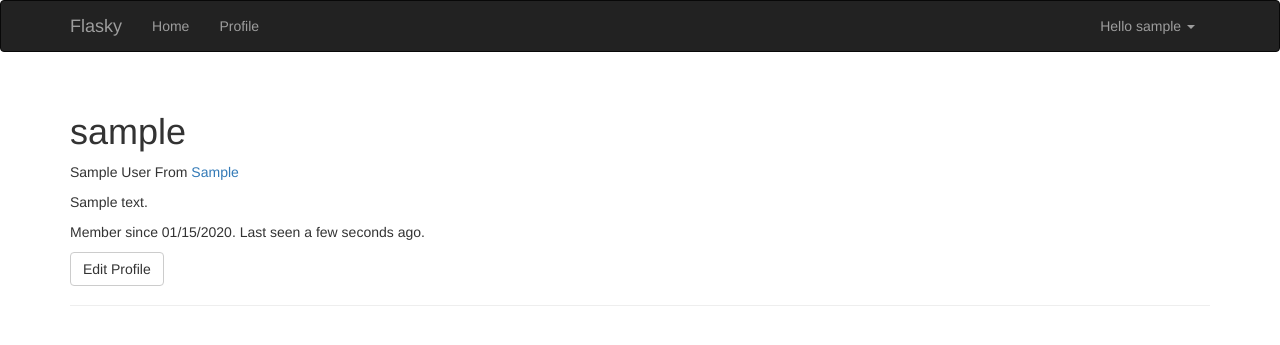
After one commit to lvraikkonen/FlaskToturialProject, a Flask app: a page that uses app/templates/base.html in a window 1280 px wide. The commit adds this page. Shown: the top 345 px of the page. Run offline with Flask 2, Linux system fonts and the light colour scheme; a user stored in the database is signed in; tables that the repository leaves empty hold one stand-in row (values such as "Sample post"); some libraries are stand-ins or nearby versions.

Commit message:
增加修改个人Profile功能

```diff
--- a/app/auth/views.py
+++ b/app/auth/views.py
@@ -11,12 +11,13 @@ from .forms import ChangePasswordForm, PasswordResetRequestForm, PasswordResetFo
 
 @auth.before_app_request
 def before_request():
-    if current_user.is_authenticated \
-            and not current_user.is_confirmed \
-            and request.endpoint \
-            and request.endpoint[:5] != 'auth.' \
-            and request.endpoint != 'static':
-        return redirect(url_for('auth.unconfirmed'))
+    if current_user.is_authenticated:
+        current_user.ping()
+        if not current_user.is_confirmed \
+                and request.endpoint \
+                and request.endpoint[:5] != 'auth.' \
+                and request.endpoint != 'static':
+            return redirect(url_for('auth.unconfirmed'))
 
 
 @auth.route('/unconfirmed')
--- a/app/main/views.py
+++ b/app/main/views.py
@@ -1,9 +1,10 @@
-from flask import render_template, session, redirect, url_for, current_app
+from flask import render_template, session, redirect, url_for, current_app, abort, flash
+from flask_login import current_user
 from .. import db
 from ..models import User
 from ..email import send_email
 from . import main
-from .forms import NameForm
+from .forms import NameForm, EditProfileForm
 
 
 @main.route('/', methods=['GET', 'POST'])
@@ -25,3 +26,25 @@ def index():
     return render_template('index.html',
                            form=form, name=session.get('name'),
                            known=session.get('known', False))
+
+
+@main.route('/user/<username>')
+def user(username):
+    user = User.query.filter_by(username=username).first_or_404()
+    return render_template('user.html', user=user)
+
+
+@main.route('/edit-profile', methods=['GET', 'POST'])
+def edit_profile():
+    form = EditProfileForm()
+    if form.validate_on_submit():
+        current_user.real_name = form.real_name.data
+        current_user.location = form.location.data
+        current_user.about_me = form.about_me.data
+        db.session.add(current_user)
+        flash('Your profile has been updated.')
+        return redirect(url_for('.user', username=current_user.username))
+    form.real_name.data = current_user.real_name
+    form.location.data = current_user.location
+    form.about_me.data = current_user.about_me
+    return render_template('edit-profile.html', form=form)
--- a/app/models.py
+++ b/app/models.py
@@ -1,3 +1,4 @@
+from datetime import datetime
 from . import db
 from werkzeug.security import generate_password_hash, check_password_hash
 from itsdangerous import TimedJSONWebSignatureSerializer as Serializer
@@ -24,6 +25,11 @@ class User(db.Model, UserMixin):
     role_id = db.Column(db.Integer, db.ForeignKey('roles.id'))
     password_hash = db.Column(db.String(128))
     is_confirmed = db.Column(db.Boolean, default=False)
+    real_name = db.Column(db.String(64))
+    location = db.Column(db.String(64))
+    about_me = db.Column(db.Text())
+    member_since = db.Column(db.DateTime(), default=datetime.utcnow())
+    last_seen = db.Column(db.DateTime(), default=datetime.utcnow())
 
     @property
     def password(self):
@@ -70,6 +76,11 @@ class User(db.Model, UserMixin):
         db.session.add(self)
         return True
 
+    def ping(self):
+        """log user has come to this site time"""
+        self.last_seen = datetime.utcnow()
+        db.session.add(self)
+
     def __repr__(self):
         return '<User %r>' % self.username
 
--- a/app/templates/base.html
+++ b/app/templates/base.html
@@ -23,11 +23,15 @@
         <div class="navbar-collapse collapse">
             <ul class="nav navbar-nav">
                 <li><a href="{{ url_for('main.index') }}">Home</a></li>
+                {% if current_user.is_authenticated %}
+                <li><a href="{{ url_for('main.user', username=current_user.username) }}">Profile</a></li>
+                {% endif %}
             </ul>
             <ul class="nav navbar-nav navbar-right">
                 {% if current_user.is_authenticated %}
                 <li class="dropdown">
-                    <a href="#" class="dropdown-toggle" data-toggle="dropdown">Account <b class="caret"></b></a>
+
+                    <a href="#" class="dropdown-toggle" data-toggle="dropdown">Hello {{ current_user.username }} <b class="caret"></b></a>
                     <ul class="dropdown-menu">
                         <li><a href="{{ url_for('auth.change_password') }}">Change Password</a></li>
                         <li><a href="{{ url_for('auth.logout') }}">Log Out</a></li>
--- /dev/null
+++ b/app/templates/user.html
@@ -0,0 +1,27 @@
+{% extends "base.html" %}
+
+{% block title %}Flasky - {{ user.username }}{% endblock %}
+
+{% block page_content %}
+<div class="page-header">
+    <h1>{{ user.username }}</h1>
+    {% if user.real_name or user.location %}
+    <p>
+        {% if user.real_name %}{{ user.real_name }}{% endif %}
+        {% if user.location %}
+            From <a href="http://maps.google.com/?q={{ user.location }}">{{ user.location }}</a>
+        {% endif %}
+    </p>
+    {% endif %}
+
+    {% if user.about_me %}<p>{{ user.about_me }}</p>{% endif %}
+    <p>Member since {{ moment(user.member_since).format('L') }}. Last seen {{ moment(user.last_seen).fromNow() }}.</p>
+
+    <p>
+        {% if user == current_user %}
+        <a class="btn btn-default" href="{{ url_for('.edit_profile') }}">Edit Profile</a>
+        {% endif %}
+
+    </p>
+</div>
+{% endblock %}
```
Also changed, not shown: app/main/forms.py (+9 -2 lines), app/templates/edit-profile.html (added, +13 -0 lines), migrations/versions/23fb8d704e8a_.py (added, +36 -0 lines), test/test_user_model.py (+19 -0 lines), data-dev.sqlite, data-test.sqlite.
